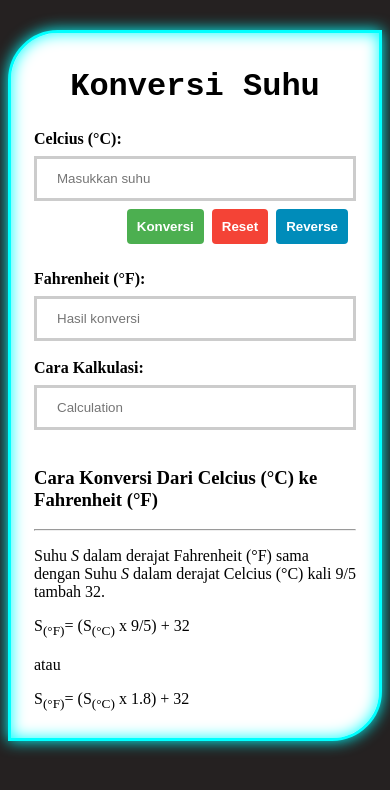
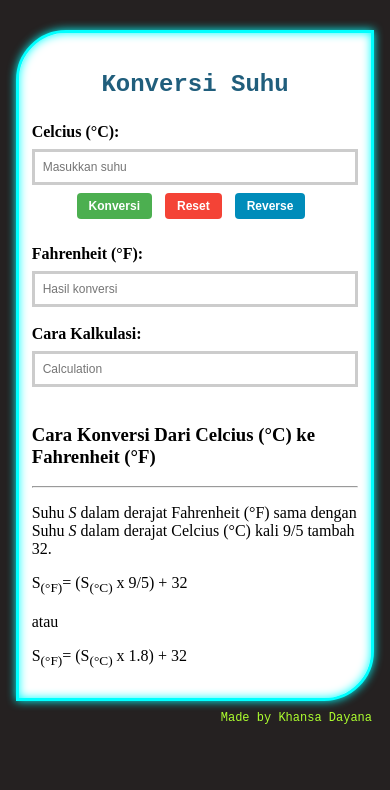
Before and after one commit to revou-fundamental-course/03-feb-25-KhanYana, a plain HTML site: page index.html in a window 390 px wide. Drawn offline with Linux system fonts and the light colour scheme.

Commit message:
final commit

```diff
--- a/css/style.css
+++ b/css/style.css
@@ -11,7 +11,6 @@ body {
   border-radius: 50px 0;
   padding: 5px 18px;
   margin-top: 30px;
-  margin-bottom: 30px;
   border: 3px solid cyan;
   box-shadow: 0px 0px 15px cyan,
     0px 0px 15px cyan inset;
@@ -27,6 +26,7 @@ body {
 h1 {
   margin-bottom: 20px;
   margin-top: 30px;
+  color: #205e7c;;
 }
 
 section {
@@ -107,3 +107,74 @@ button {
 .bg-reverse:active {
   opacity: 0.6;
 }
+
+.khan {
+  display: flex;
+  justify-content: flex-end;
+  padding: 10px;
+  color: greenyellow;
+  font-family: monospace;
+  margin: 0px;
+}
+
+/* RESPONSIVE */
+/* Media Query untuk Mobile */
+@media (max-width: 768px) {
+  .main-box {
+      max-width: 90%;
+      padding: 10px;
+      border-radius: 50px 0;
+      box-shadow: 0px 0px 10px cyan, 0px 0px 10px cyan inset;
+  }
+
+  .main-judul {
+      font-size: 14px;
+  }
+
+  input {
+      font-size: 14px;
+      padding: 10px;
+  }
+
+  .button-group {
+      display: flex;
+      justify-content: center;
+      gap: 10px;
+      flex-wrap: wrap;
+  }
+
+  button {
+      font-size: 14px;
+      padding: 8px 16px;
+  }
+}
+
+/* Media Query untuk layar sangat kecil (misalnya smartphone kecil) */
+@media (max-width: 480px) {
+  .main-box {
+      padding: 8px;
+      border-radius: 50px 0;
+  }
+
+  .main-judul {
+      font-size: 12px;
+  }
+
+  input {
+      font-size: 12px;
+      padding: 8px;
+  }
+
+  .button-group {
+      gap: 5px;
+  }
+
+  button {
+      font-size: 12px;
+      padding: 6px 12px;
+  }
+
+  .khan {
+      font-size: 12px;
+  }
+}
--- a/index.html
+++ b/index.html
@@ -10,7 +10,7 @@
   <title>Konversi Suhu</title>
   <link rel="shortcut icon" type="x-icon" href="../assets/logo-temp.png">
 
-  <!-- Link CSS -->
+  <!-- LINK CSS -->
   <link rel="stylesheet" href="css\style.css">
 </head>
 
@@ -21,7 +21,7 @@
     <h1>Konversi Suhu</h1>
   </header>
 
-  <!-- (MAIN-INPUT) Masukkan suhu Celcius -->
+  <!-- (MAIN-INPUT) Masukkan suhu -->
    <section>
       <div class="input-group">
         <label id="input">Celcius (&deg;C):</label>
@@ -35,7 +35,7 @@
       </div>
    </section>
 
-  <!-- (MAIN-OUTPUT) Hasil konversi -->
+  <!-- (MAIN-RESULT) Hasil konversi -->
     <section>
       <div class="input-group">
         <label id="output">Fahrenheit (&deg;F):</label>
@@ -43,7 +43,7 @@
       </div>
     </section>
 
-  <!-- (CALCULATION) Cara Kalkulasi: -->
+  <!-- (CALCULATION) Cara Kalkulasi -->
   <section>
     <div class="input-group">
       <label>Cara Kalkulasi:</label>
@@ -51,7 +51,7 @@
     </div>
   </section>
 
-  <!-- (EXPLANATION) Penjelasan Konversi Suhu -->
+  <!-- (EXPLANATION) Penjelasan cara Konversi Suhu -->
   <section>
     <header id="rumus-header">
       <h3>Cara Konversi Dari Celcius (&deg;C) ke Fahrenheit (&deg;F)</h3>
@@ -67,9 +67,13 @@
   </section>
 </main>
 
+<!-- NAMA PEMBUAT -->
+<footer>
+  <p class="khan">Made by Khansa Dayana</p>
+</footer>
+
+<!-- LINK JAVASCRIPT -->
 <script src="js\script.js"></script>
 </body>
 
-<footer>
-</footer>
 </html>
--- a/js/script.js
+++ b/js/script.js
@@ -87,11 +87,10 @@ function reverse() {
     labelOutput.innerHTML = celciusToFahrenheit
         ? "Fahrenheit (&deg;F):"
         : "Celcius (&deg;C):";
-
-				konversi();
+	konversi();
 }
 
-// Warna box kembali normal saat mengetik
+// Warna box kembali normal saat diketik
 mainInput.addEventListener("input", function () {
     mainInput.style.border = "3px solid #ccc";
     mainInput.style.color = "black";
```
